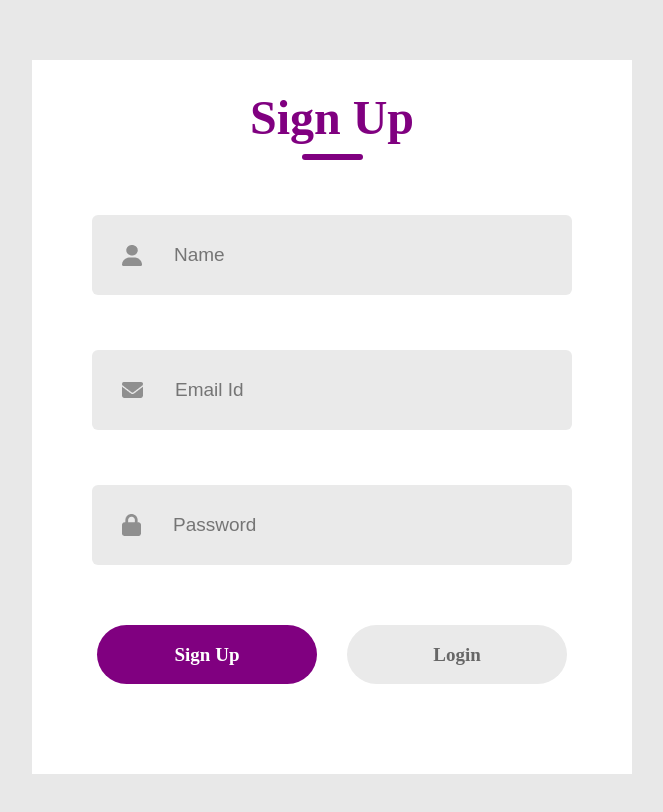
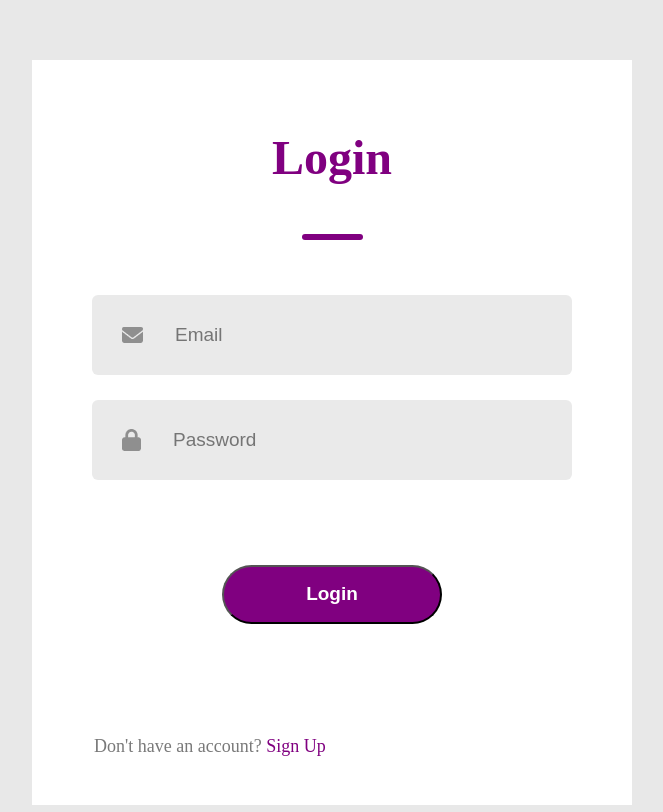
Before and after one commit to jovannadelat/CPSC-362-Cafeteria-Ordering-Systems, a React (Vite) app in the folder frontend/: page / in a window 1280 px wide. Shown: the part 140-952 px from the top of the page, without its empty margins (308-971 px from the left). Built offline with nearby package versions, Linux system fonts and the light colour scheme.

Commit message:
connected frontend and backend

```diff
--- /dev/null
+++ b/frontend/src/api/axios.js
@@ -0,0 +1,5 @@
+import axios from 'axios';
+
+export default axios.create({
+    baseURL: 'http://localhost:3500'
+});
--- a/frontend/src/components/LoginSignup/LoginSignup.jsx
+++ b/frontend/src/components/LoginSignup/LoginSignup.jsx
@@ -1,77 +1,105 @@
-import React, {useState} from 'react'
-import { useNavigate } from "react-router-dom";
-import './LoginSignup.css'
+import React, { useState } from 'react';
+import { useNavigate } from 'react-router-dom';
+import './LoginSignup.css'; // make sure to import the CSS file
 
 import user_icon from '../../assets/LoginSignup/person.png'
 import email_icon from '../../assets/LoginSignup/email.png'
 import password_icon from '../../assets/LoginSignup/password.png'
 
 const LoginSignup = () => {
-
-    const [action,setAction] = useState("Sign Up");
-    const [email, setEmail] = useState("");
-    const [password, setPassword] = useState("");
-    const [error, setError] = useState("");
+    const [action, setAction] = useState('Login');
+    const [email, setEmail] = useState('');
+    const [password, setPassword] = useState('');
+    const [error, setError] = useState('');
     const navigate = useNavigate();
 
-    const handleLogin = () => {
-        if (email === "test@example.com" && password === "password123"){
-            setError("");
-            navigate("/home");
+    const handleSignup = async () => {
+        try {
+            const response = await fetch('http://localhost:3500/register', {
+                method: 'POST',
+                headers: { 'Content-Type': 'application/json' },
+                credentials: 'include',
+                body: JSON.stringify({ email, pwd: password }),
+            });
+
+            const data = await response.json();
+            if (response.ok) {
+                setError('');
+                setAction('Login');
             } else {
-            setError ("Invaid email or password!");
+                setError(data?.message || 'Signup failed');
+            }
+        } catch (err) {
+            setError('Signup error');
+        }
+    };
+
+    const handleLogin = async () => {
+        try {
+            const response = await fetch('http://localhost:3500/auth', {
+                method: 'POST',
+                headers: { 'Content-Type': 'application/json' },
+                credentials: 'include',
+                body: JSON.stringify({ email, pwd: password }),
+            });
+
+            const data = await response.json();
+            if (response.ok) {
+                setError('');
+                navigate('/home');
+            } else {
+                setError(data?.message || 'Login failed');
+            }
+        } catch (err) {
+            setError('Login error');
         }
     };
 
     return (
         <div className="container">
             <div className="header">
-                <div className="text">{action}</div>
+                <h2 className="text">{action === 'Login' ? 'Login' : 'Sign Up'}</h2>
                 <div className="underline"></div>
             </div>
-
-            <div className="inputs">
-                {action==="Login"?<div></div>:<div className="input">
-                <img src={user_icon} alt="" />
-                <input type="text" placeholder='Name'/>
-                </div>}
-
-            </div>
-            <div className="inputs">
+            <form className="inputs" onSubmit={(e) => e.preventDefault()}>
                 <div className="input">
-                <img src={email_icon} alt="" />
-                <input type="email"
-                        placeholder='Email Id'
-                        value = {email}
+                    <img src={email_icon} alt="email" />
+                    <input
+                        type="email"
+                        placeholder="Email"
+                        value={email}
                         onChange={(e) => setEmail(e.target.value)}
+                        required
                     />
                 </div>
-            </div>
-            <div className="inputs">
                 <div className="input">
-                <img src={password_icon} alt="" />
-                <input type="password"
-                        placeholder='Password'
+                    <img src={password_icon} alt="password" />
+                    <input
+                        type="password"
+                        placeholder="Password"
                         value={password}
-                        onChange={(e)=>setPassword(e.target.value)}
+                        onChange={(e) => setPassword(e.target.value)}
+                        required
                     />
                 </div>
+                {error && <p className="forgot-password">{error}</p>}
+                <div className="submit-container">
+                    <button
+                        className="submit"
+                        onClick={action === 'Login' ? handleLogin : handleSignup}
+                    >
+                        {action === 'Login' ? 'Login' : 'Sign Up'}
+                    </button>
                 </div>
-            {action==="Sign Up"?<div></div>:<div className="forgot-password">Lost Password? <span>Click Here!</span></div>
-            }
-            <div className="submit-container">
-                <div className={action==="Login"?"submit gray":"submit"} onClick={()=>{setAction("Sign Up")}}>Sign Up</div>
-                <div className={action==="Sign Up"?"submit gray":"submit"} action="/home" onClick={() => {
-                    if(action === "Sign Up"){
-                        setAction("Login");
-                    } else {
-                        handleLogin();
-                    }
-                }}>Login</div>
+                <p className="forgot-password">
+                    {action === 'Login' ? "Don't have an account?" : 'Already have an account?'}{' '}
+                    <span onClick={() => setAction(action === 'Login' ? 'Sign Up' : 'Login')}>
+                        {action === 'Login' ? 'Sign Up' : 'Login'}
+                    </span>
+                </p>
+            </form>
         </div>
-        </div>
-    )
+    );
+};
 
-}
-
-export default LoginSignup
+export default LoginSignup;
```
Also changed, not shown: frontend/src/context/AuthProvider.js (added, +15 -0 lines), frontend/src/index.js (added, +14 -0 lines). Lines whose indentation alone changed are shown as unchanged.
